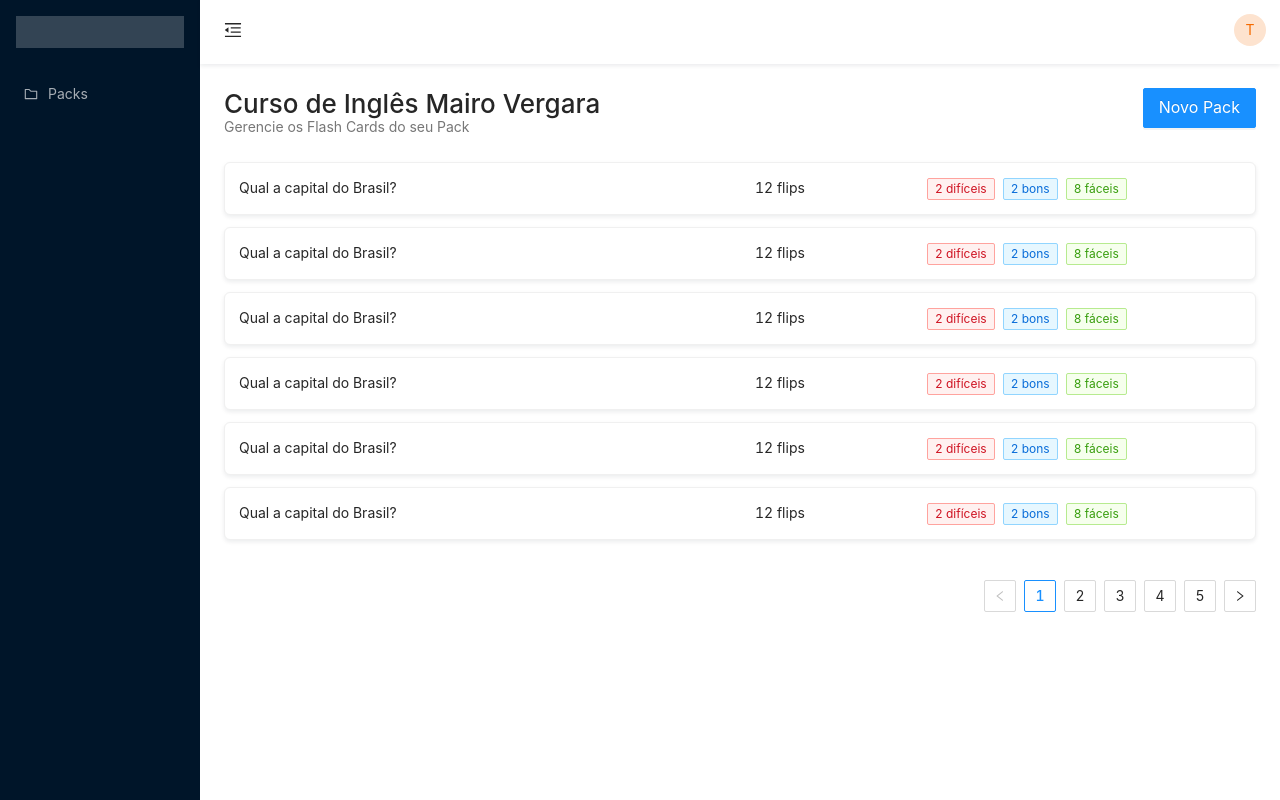
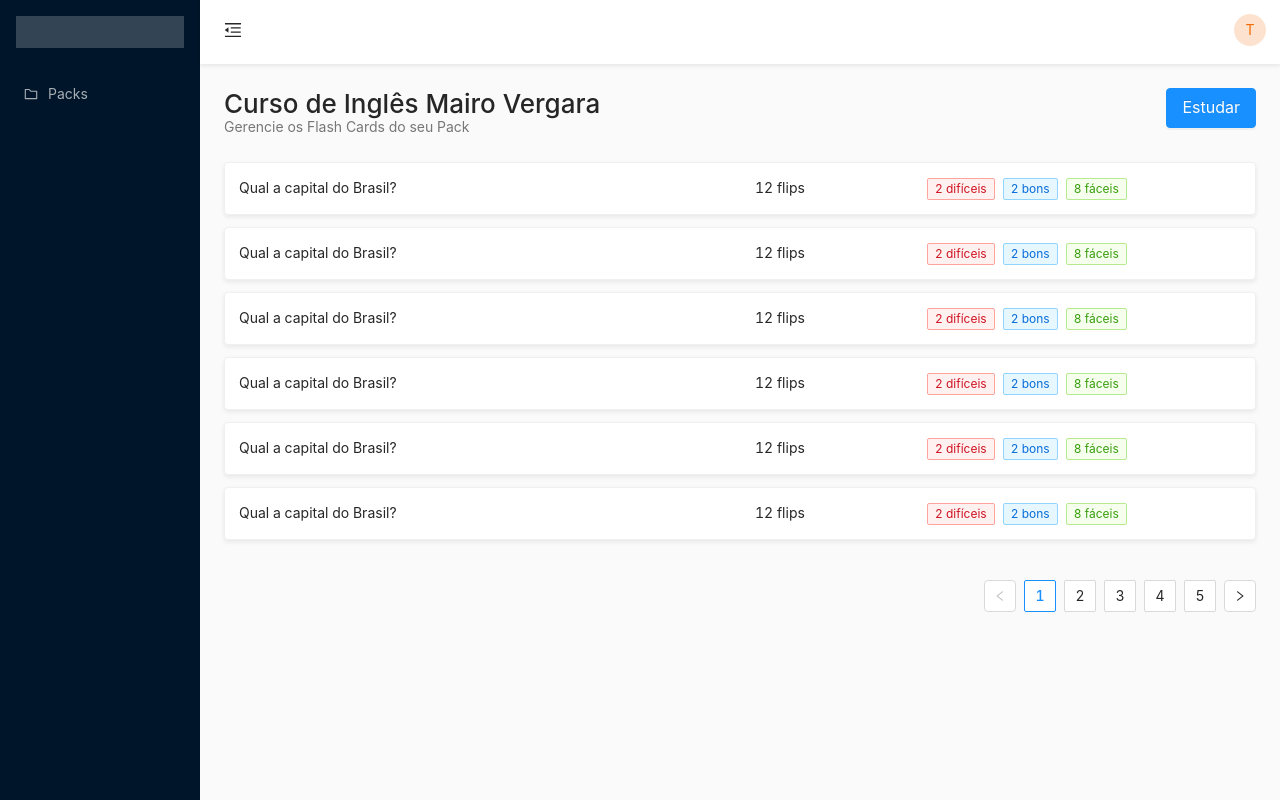
Before and after one commit to tgbaldo/flashcards-front-reactjs, a React (Create React App) app: page /packs/xpto000/flash-cards in a window 1280 px wide. Built offline with nearby package versions, Linux system fonts and the light colour scheme.

Commit message:
set color background content to #f5f5f54a

```diff
--- a/src/components/Layout/style.css
+++ b/src/components/Layout/style.css
@@ -17,7 +17,7 @@
   }
 
   .ant-layout {
-    background-color: #fff !important;
+    background-color: #f5f5f54a !important;
   }
 
   .ant-layout-content {
@@ -100,3 +100,15 @@
   .ant-upload.ant-upload-drag {
     height: 262px !important;
   }
+
+  button {
+    border-radius: 4px !important;
+  }
+
+  input {
+    border-radius: 4px !important;
+  }
+
+  .radius4 {
+    border-radius: 4px !important;
+  }
--- a/src/pages/FlashCards/index.js
+++ b/src/pages/FlashCards/index.js
@@ -19,14 +19,6 @@
         ]
     );
 
-    const handleSubmit = values => {
-        flashcards.push({
-            "title": values.name,
-            "created_at": '22/05/2020'
-        });
-        setVisibleModal(false);
-    };
-
     return (
         <>
         <Row>
@@ -34,23 +26,7 @@
                 <h1>Curso de Inglês Mairo Vergara<p>Gerencie os Flash Cards do seu Pack</p></h1>
             </Col>
             <Col md={6} style={{ textAlign: 'right' }}>
-                <Button size="large" type="primary" onClick={() => { setVisibleModal(true) }}>Novo Pack</Button>
-                <Modal
-                    visible={visibleModal}
-                    title="Novo Pack"
-                    footer={false}
-                    onOk={() => { setVisibleModal(false) }}
-                    onCancel={() => { setVisibleModal(false) }}
-                    >
-                    <Form layout="vertical" onFinish={handleSubmit}>
-                        <Form.Item name="name" label="Nome" rules={[{ required: true, message: 'Campo obrigatório' }]}>
-                            <Input type="text" size="large" />
-                        </Form.Item>
-                        <Form.Item style={{ textAlign: 'right' }}>
-                            <Button htmlType="submit" size="large" key="submit" type="primary">Salvar</Button>
-                        </Form.Item>
-                    </Form>
-                </Modal>
+                <Button size="large" type="primary">Estudar</Button>
             </Col>
         </Row>
         <Row>
--- a/src/pages/Packs/style.css
+++ b/src/pages/Packs/style.css
@@ -1,6 +1,6 @@
 .ant-card {
     box-shadow: 0 2px 4px 0px  rgba(0,21,41,.08);
-    border-radius: 6px !important;
+    border-radius: 4px !important;
 }
 
 .ant-card:hover {
```
Also changed, not shown: src/index.css (line endings or trailing spaces).
